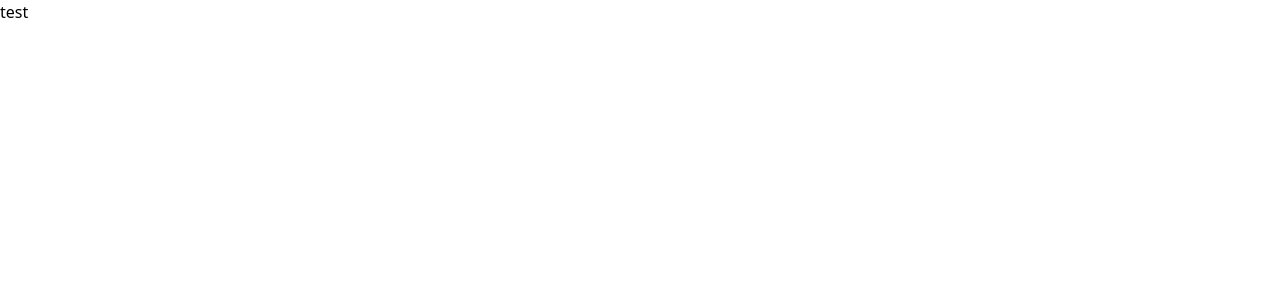
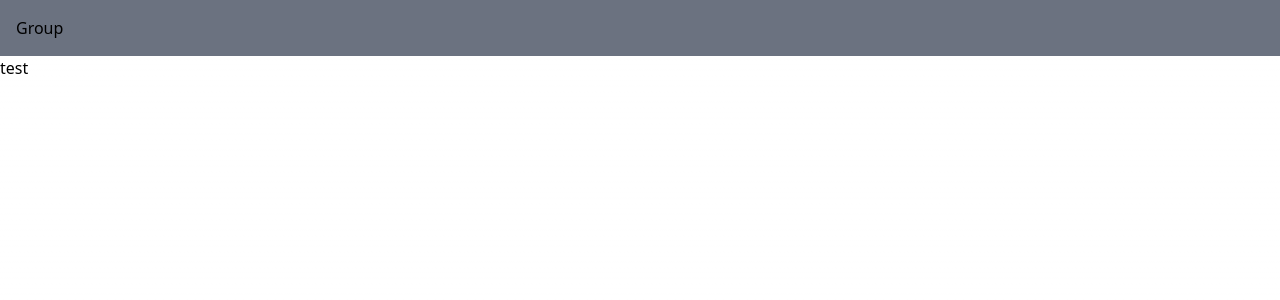
Before and after one commit to kai-nakao/n-next-starter-template, a Next.js app: page / in a window 1280 px wide. Shown: the top 300 px of the page. Built offline with nearby package versions, Linux system fonts and the light colour scheme.

Commit message:
add: temp header ui

```diff
--- /dev/null
+++ b/src/features/Header/index.tsx
@@ -0,0 +1,11 @@
+import React from 'react';
+
+const Header = () => {
+  return (
+    <header className=" flex bg-gray-500 h-14 px-4 items-center">
+      <h1>Group</h1>
+    </header>
+  );
+};
+
+export default Header;
--- a/src/pages/_app.tsx
+++ b/src/pages/_app.tsx
@@ -1,6 +1,12 @@
-import '@/styles/globals.css'
-import type { AppProps } from 'next/app'
+import Header from '@/features/Header';
+import '@/styles/globals.css';
+import type { AppProps } from 'next/app';
 
 export default function App({ Component, pageProps }: AppProps) {
-  return <Component {...pageProps} />
+  return (
+    <>
+      <Header />
+      <Component {...pageProps} />
+    </>
+  );
 }
```
